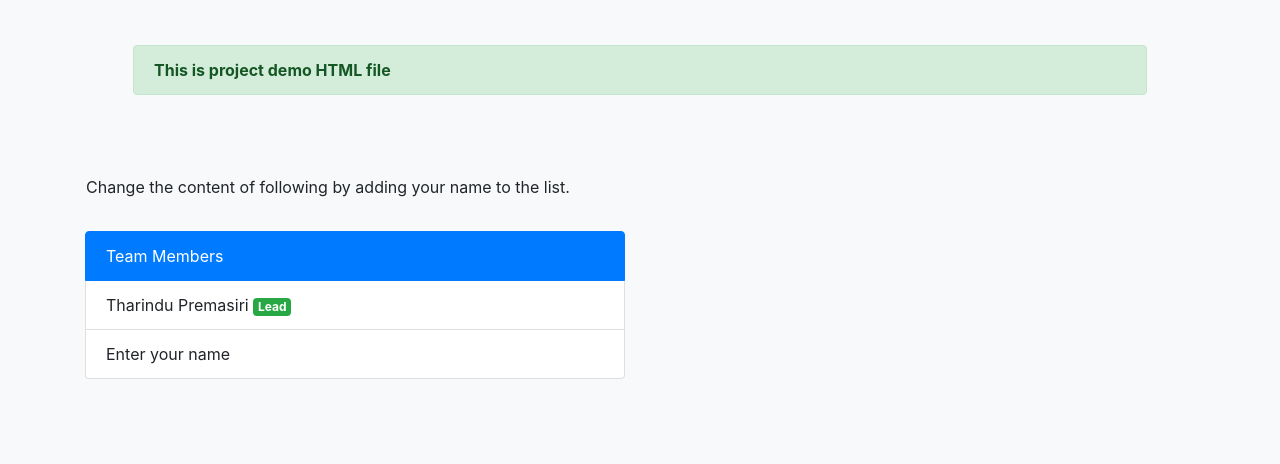
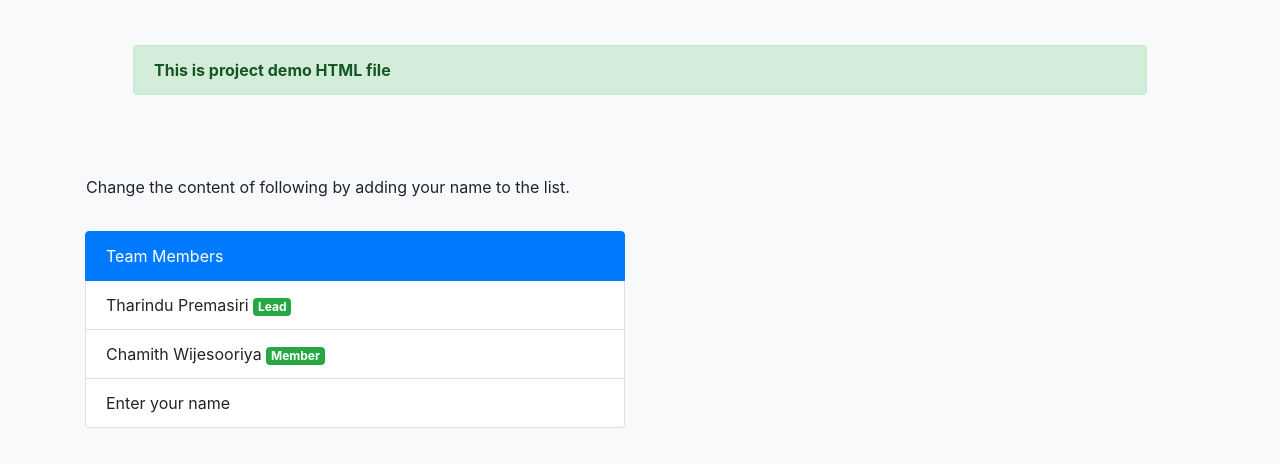
Before and after one commit to pera-dev/project-demo, a plain HTML site: page index.html in a window 1280 px wide. Shown: the part 310-774 px from the top of the page. Drawn offline with nearby package versions, Linux system fonts and the light colour scheme.

Commit message:
Added my name

```diff
--- a/index.html
+++ b/index.html
@@ -63,6 +63,7 @@
             <ul class="list-group">
                 <li class="list-group-item active">Team Members</li>
                 <li class="list-group-item">Tharindu Premasiri <span class="badge badge-success"> Lead</span></li>
+                <li class="list-group-item">Chamith Wijesooriya <span class="badge badge-success"> Member</span></li>
                 <!--Copy and paste following line to Add your name to the list -->
                 <li class="list-group-item">Enter your name</li>
             </ul>
```
